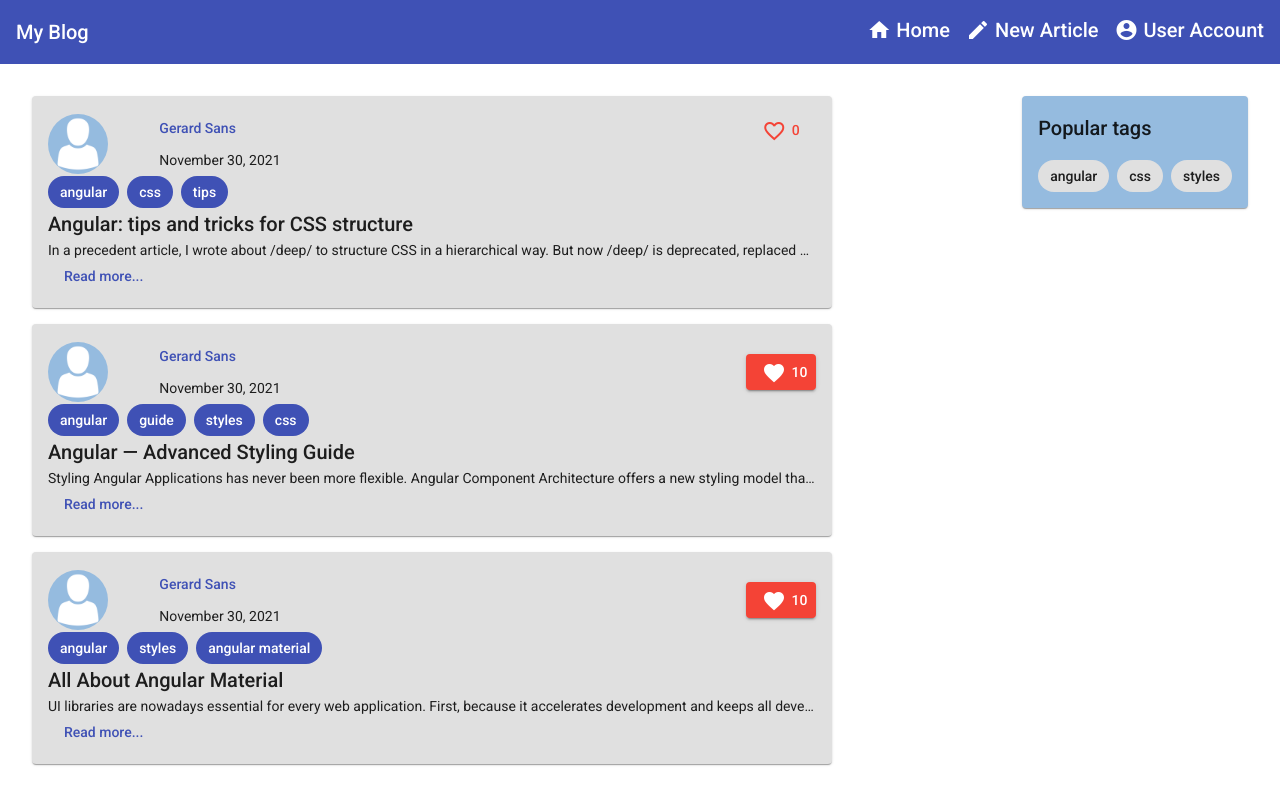
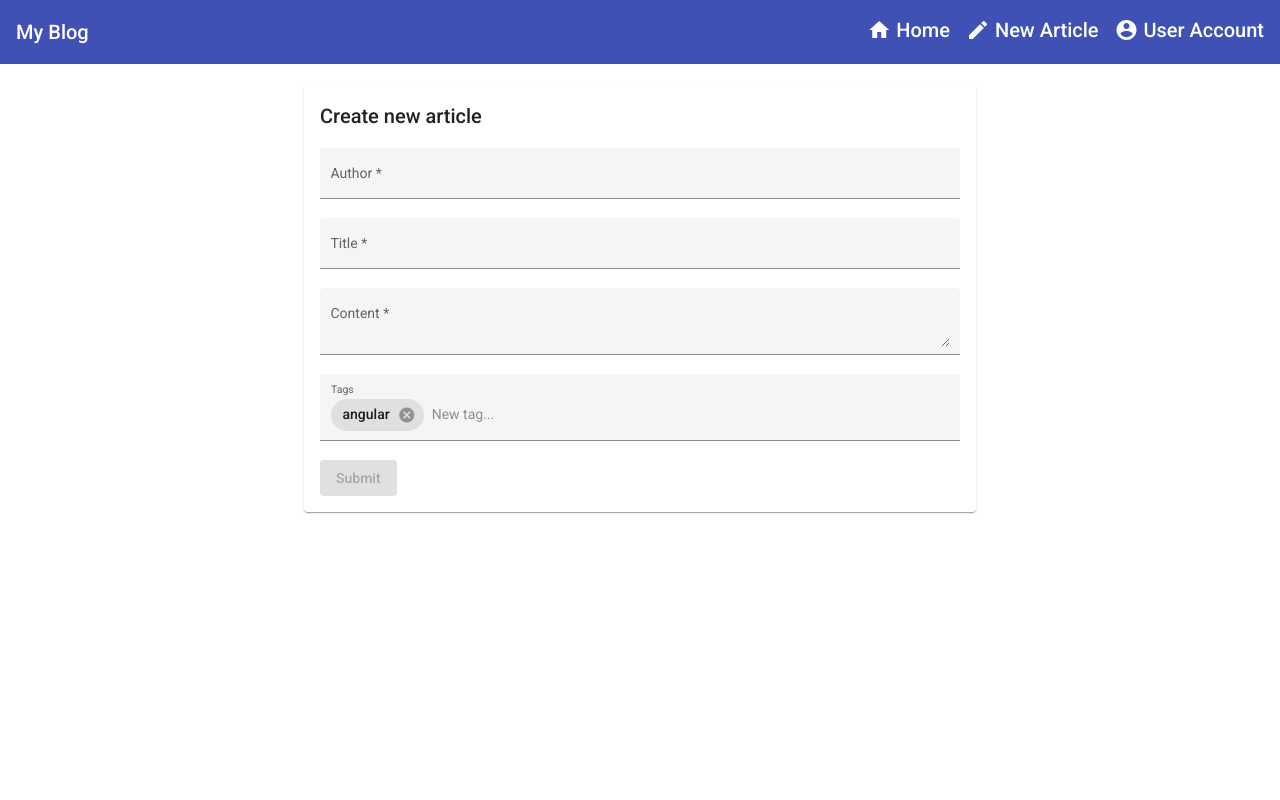
Before and after one commit to MariaPolyniak/personal-blog, an Angular app: page /new-article in a window 1280 px wide. Built offline with nearby package versions, Linux system fonts and the light colour scheme.

Commit message:
Implement CreateArticle route (add CreateArticle component)

```diff
--- a/src/app/app-routing.module.ts
+++ b/src/app/app-routing.module.ts
@@ -2,11 +2,12 @@ import { NgModule } from '@angular/core';
 import { RouterModule, Routes } from '@angular/router';
 import { ArticlesListComponent } from "./components/articles-list/articles-list.component";
 import { UserAccountComponent } from "./components/user-account/user-account.component";
+import { CreateArticleComponent } from "./components/create-article/create-article.component";
 
 const routes: Routes = [
   { path: '', redirectTo: '/home', pathMatch: 'full' },
   { path: 'home', component: ArticlesListComponent },
-  { path: 'new-article', component: ArticlesListComponent },
+  { path: 'new-article', component: CreateArticleComponent },
   { path: 'user-account', component: UserAccountComponent }
 ];
 
--- /dev/null
+++ b/src/app/components/create-article/create-article.component.html
@@ -0,0 +1,61 @@
+<mat-card>
+  <h2>Create new article</h2>
+  <form [formGroup]="newArticleForm" (ngSubmit)="onFormSubmit()" id="form">
+    <mat-form-field appearance="fill">
+      <mat-label>Author</mat-label>
+      <input matInput formControlName="author">
+
+      <mat-error *ngIf="hasError('author', 'required')">Author name is required</mat-error>
+      <mat-error *ngIf="hasError('author', 'minlength')">Author's name can not be less than 5 characters long</mat-error>
+      <mat-error *ngIf="hasError('author', 'maxlength')">Author's name can not be more than 15 characters long</mat-error>
+    </mat-form-field>
+
+    <mat-form-field appearance="fill">
+      <mat-label>Title</mat-label>
+      <input matInput formControlName="title">
+
+      <mat-error *ngIf="hasError('title', 'required')">Article title is required</mat-error>
+      <mat-error *ngIf="hasError('title', 'minlength')">Article title can not be less than 5 characters long</mat-error>
+      <mat-error *ngIf="hasError('title', 'maxlength')">Article title can not be more than 25 characters long</mat-error>
+    </mat-form-field>
+
+    <mat-form-field appearance="fill">
+      <mat-label>Content</mat-label>
+      <textarea matInput formControlName="content"></textarea>
+
+      <mat-error *ngIf="hasError('content', 'required')">Article content is required</mat-error>
+      <mat-error *ngIf="hasError('content', 'minlength')">Article content can not be less than 10 characters long</mat-error>
+      <mat-error *ngIf="hasError('content', 'maxlength')">Article content can not be more than 1500 characters long</mat-error>
+    </mat-form-field>
+
+    <mat-form-field appearance="fill">
+      <mat-label>Tags</mat-label>
+      <mat-chip-list #chipList>
+        <mat-chip
+          *ngFor="let tag of tagListControl.value"
+          [removable]="removable"
+          (removed)="removeTag(tag)"
+        >
+            {{tag}}
+            <button matChipRemove *ngIf="removable">
+              <mat-icon>cancel</mat-icon>
+            </button>
+        </mat-chip>
+        <input
+          placeholder="New tag..."
+          [formControl]="tagCtrl"
+          [matChipInputFor]="chipList"
+          (matChipInputTokenEnd)="addTag($event)"
+        >
+      </mat-chip-list>
+    </mat-form-field>
+  </form>
+
+  <button
+    [disabled]="!newArticleForm.valid"
+    mat-raised-button
+    color="primary"
+    type="submit"
+    form="form"
+  >Submit</button>
+</mat-card>
--- /dev/null
+++ b/src/app/components/create-article/create-article.component.scss
@@ -0,0 +1,13 @@
+:host {
+  padding: 2rem;
+}
+
+form {
+  display: flex;
+  flex-direction: column;
+}
+
+mat-card {
+  width: 50vw;
+  margin: auto;
+}
--- /dev/null
+++ b/src/app/components/create-article/create-article.component.ts
@@ -0,0 +1,51 @@
+import { Component } from '@angular/core';
+import { FormControl, FormBuilder, Validators } from '@angular/forms';
+import { Router } from '@angular/router';
+
+import { MatChipInputEvent } from '@angular/material/chips';
+
+import { ArticlesService } from "../../services/articles.service";
+
+@Component({
+  selector: 'app-create-article',
+  templateUrl: './create-article.component.html',
+  styleUrls: ['./create-article.component.scss']
+})
+export class CreateArticleComponent {
+  selectable = true;
+  removable = true;
+  tagCtrl = new FormControl();
+
+  newArticleForm = this.fb.group({
+    author: ['', [Validators.required, Validators.minLength(5), Validators.maxLength(15)]],
+    title: ['', [Validators.required, Validators.minLength(5), Validators.maxLength(25)]],
+    content: ['', [Validators.required, Validators.minLength(10), Validators.maxLength(1500)]],
+    tagList: [['angular']]
+  });
+  tagListControl = this.newArticleForm.get('tagList');
+
+  constructor(private fb: FormBuilder, private articlesService: ArticlesService, private router: Router) {}
+
+  addTag(event: MatChipInputEvent): void {
+    const value = (event.value || '').trim();
+
+    if (value) {
+      this.tagListControl.setValue([...this.tagListControl.value, value]);
+    }
+
+    this.tagCtrl.setValue(null);
+  }
+
+  removeTag(tag: string): void {
+    this.tagListControl.setValue(this.tagListControl.value.filter(existingTag => existingTag !== tag));
+  }
+
+  hasError = (controlName: string, errorName: string) =>{
+    return this.newArticleForm.controls[controlName].hasError(errorName);
+  }
+
+  onFormSubmit() {
+    this.articlesService.addArticle(this.newArticleForm.value);
+    this.router.navigate(['home']);
+  }
+}
--- a/src/app/services/articles.service.ts
+++ b/src/app/services/articles.service.ts
@@ -30,13 +30,15 @@ export class ArticlesService {
     })
   );
 
-  addArticle(newArticle: Article): void {
-    const id = Date.now();
+  addArticle(articleDetails: Omit<Article, 'id' | 'date' | 'likesAmount'>): void {
+    const article: Article = {
+      ...articleDetails,
+      id: Date.now(),
+      date: Date.now(),
+      likesAmount: 0
+    }
 
-    this.articles.next([...this.articles.value, {
-      ...newArticle,
-      id
-    }]);
+    this.articles.next([...this.articles.value, article]);
   }
 
   updateArticle(articleToUpdate: Article): void {
```
Also changed, not shown: src/app/app.module.ts (+10 -3 lines), 1 other file (tests, documents, lock files or other folders).
